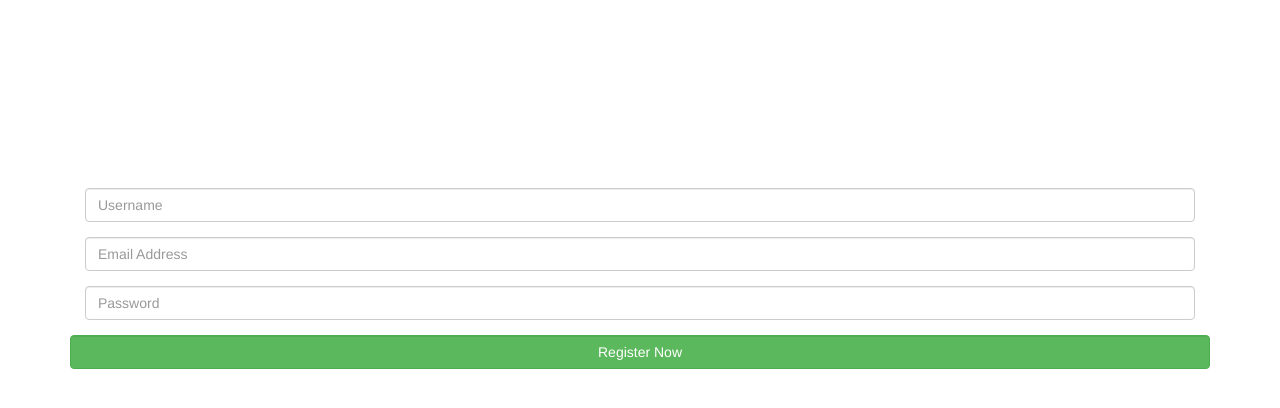
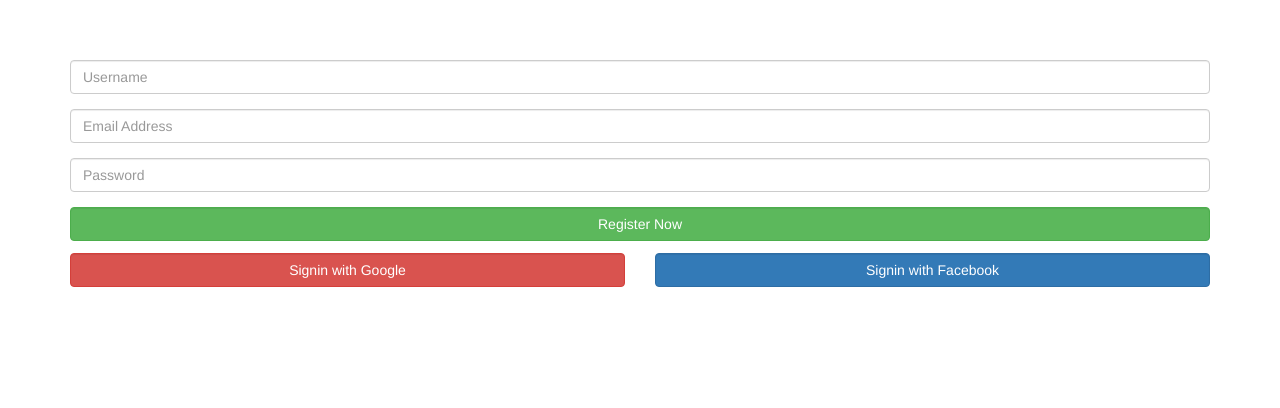
Before and after one commit to saifvazir/tmsFE, a plain HTML site: page index.html in a window 1280 px wide. Shown: the part 132-540 px from the top of the page. Drawn offline with nearby package versions, Linux system fonts and the light colour scheme.

Commit message:
google and fb button

```diff
--- a/css/style.css
+++ b/css/style.css
@@ -1,3 +1,6 @@
 body {
-    padding-top: 25%;
+    padding-top: 15%;
 }
+.col-sm-6 {
+	padding: 1%;
+}
--- a/index.html
+++ b/index.html
@@ -11,19 +11,33 @@
 <body>
 	<div class="container" ng-app="myApp" ng-controller="myCtrl">
 		<form class="form" role="form">
+			<div class="row">
 			<div class="form-group col-sm-12  ">
 				<input type="text" name="username" class="form-control" placeholder="Username" ng-model="data.Username">
 			</div>
+			</div>
+			<div class="row">
 			<div class="form-group col-sm-12 ">
 				<input type="email" name="email" class="form-control" placeholder="Email Address" ng-model="data.Email_id">
 			</div>
+			</div>
+			<div class="row">
 			<div class="form-group col-sm-12">
 				<input type="password" name="password"  class="form-control" placeholder="Password" ng-model="data.Password">
+			</div>
 			</div>
 			<div class="form-group">
 				<div class="row">
 					<div class="col-sm-12">
 						<input type="submit" class="form-control btn btn-success" value="Register Now" ng-click="register(data)">
+					</div>
+				</div>
+				<div class="row">
+					<div class="col-sm-6">
+						<input type="submit" class="form-control btn btn-danger" value="Signin with Google" ng-init="data.google=1" ng-click="register(data)">
+					</div>
+					<div class="col-sm-6">
+						<input type="submit" class="form-control btn btn-primary" value="Signin with Facebook" ng-init="data.fb=1" ng-click="register(data)">
 					</div>
 				</div>
 			</div>
--- a/js/signup.js
+++ b/js/signup.js
@@ -4,15 +4,13 @@
         var app = angular.module('myApp', []);
 app.controller('myCtrl', function($scope, $http) {
 
-
-
-
-
     	$scope.register= function(data){
     			var payload={
-    				'Username':data.Username,
-    				'Email_id':data.Email_id,
-    				'Password':data.Password
+    				'Username':data.Username || "",
+    				'Email_id':data.Email_id || "",
+    				'Password':data.Password || "",
+                    'is_google':data.google || 0,
+                    'is_facebook':data.fb || 0
     			};
             var request=$http({
                         method: 'POST',
```
